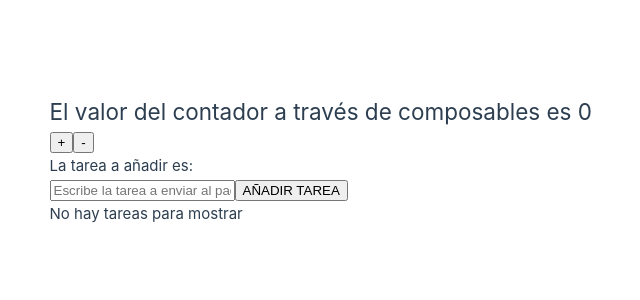
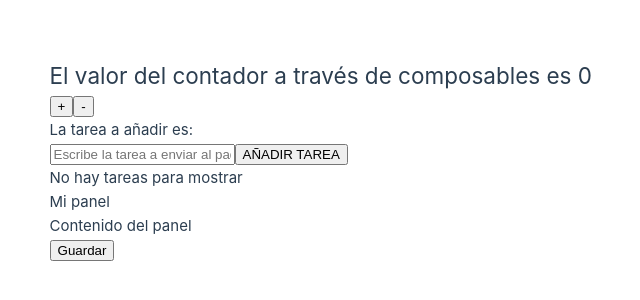
Before and after one commit to natsukinohikari/Vue-Intermedio, a Vue app: page / in a window 1280 px wide. Shown: the part 240-540 px from the top of the page, without its empty margins (48-688 px from the left). Built offline with nearby package versions, Linux system fonts and the light colour scheme.

Commit message:
Construcción de slots para una reutilización de componentes y flexibles

```diff
--- a/src/App.vue
+++ b/src/App.vue
@@ -2,6 +2,7 @@
 import { ref } from 'vue'
 import TaskInput from './components/TaskInput.vue'
 import TaskList from './components/TaskList.vue'
+import Panel from './components/Panel.vue'
 import { useCounter } from './composables/useCounter'
 import { useTasks } from './composables/useTasks'
 
@@ -25,6 +26,16 @@ const { listaTareas, agregarTarea, borrarTarea } = useTasks()
     </ul>
 
     <p v-else>No hay tareas para mostrar</p>
+
+    <Panel>
+      <template #titulo>
+        Mi panel
+      </template>
+      <p>Contenido del panel</p>
+      <template #botones>
+        <button>Guardar</button>
+      </template>
+    </Panel>
   </main>
 </template>
 
--- /dev/null
+++ b/src/components/Panel.vue
@@ -0,0 +1,13 @@
+<template>
+    <div class="panel">
+        <div class="titulo">
+            <slot name="titulo"></slot>
+        </div>
+        <div class="contenido">
+            <slot></slot>
+        </div>
+        <div class="botones">
+            <slot name="botones"></slot>
+        </div>
+    </div>
+</template>
```
Also changed, not shown: 1 other file (tests, documents, lock files or other folders).
